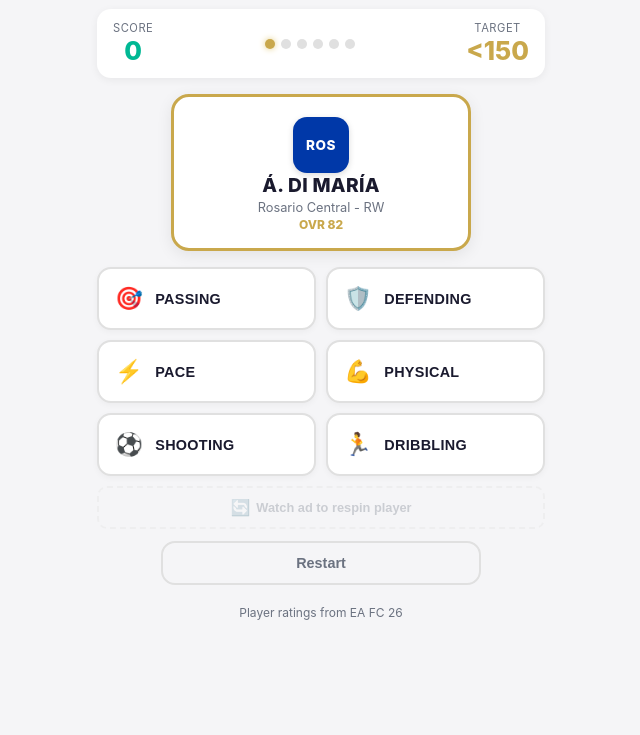
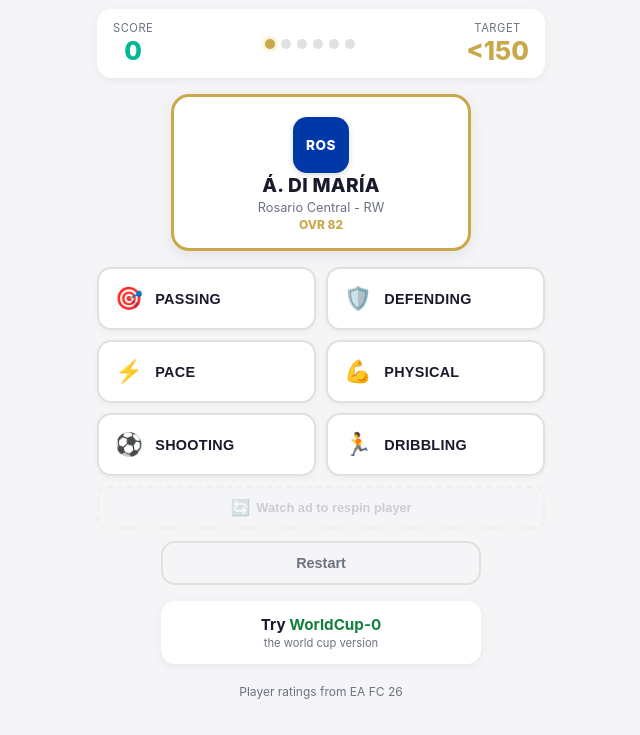
Before and after one commit to jmhqg/winballon, a plain HTML site: page index.html in a window 1280 px wide. Both pictures are taken after a click on the button "Start Game". Shown: the part 98-833 px from the top of the page, without its empty margins (319-959 px from the left). Before the commit the page ends 800 px from the top, so only its background shows below. Drawn offline with Linux system fonts and the light colour scheme.

Commit message:
Add promotional box for WorldCup-0 link

```diff
--- a/index.html
+++ b/index.html
@@ -338,6 +338,12 @@
 
   .footer { text-align: center; padding: 20px 0; color: var(--muted); font-size: 0.75rem; }
   .footer a { color: var(--accent); text-decoration: none; }
+
+  .promo-box { display: block; width: 100%; max-width: 320px; margin: 16px auto 0; padding: 14px; border-radius: 14px; background: var(--surface); box-shadow: 0 2px 8px rgba(0,0,0,0.06); text-align: center; text-decoration: none; transition: all 0.15s; }
+  .promo-box:hover { box-shadow: 0 4px 16px rgba(0,0,0,0.1); }
+  .promo-box .promo-title { font-size: 0.95rem; font-weight: 700; color: var(--text); }
+  .promo-box .promo-title span { color: #15803d; }
+  .promo-box .promo-sub { font-size: 0.7rem; color: var(--muted); margin-top: 2px; }
 
   .waiting-label {
     text-align: center;
@@ -788,6 +794,7 @@ function renderGame() {
     }
 
     html += `<button class="btn-restart" onclick="restartGame()">Restart</button>`;
+    html += `<a href="https://worldcup-0.com" class="promo-box"><div class="promo-title">Try <span>WorldCup-0</span></div><div class="promo-sub">the world cup version</div></a>`;
   }
 
   if (g.scores.length > 0) {
@@ -827,6 +834,7 @@ function renderGame() {
       ${isNewRecord ? '<p style="color:var(--gold);font-weight:700;margin-top:8px">New all-time record!</p>' : ''}
       <div class="all-time-record">All-time best: <span class="record-value">${record}</span></div>
       <button class="btn-primary" onclick="startGame()">Play Again</button>
+      <a href="https://worldcup-0.com" class="promo-box"><div class="promo-title">Try <span>WorldCup-0</span></div><div class="promo-sub">the world cup version</div></a>
     </div>`;
   }
 
```
